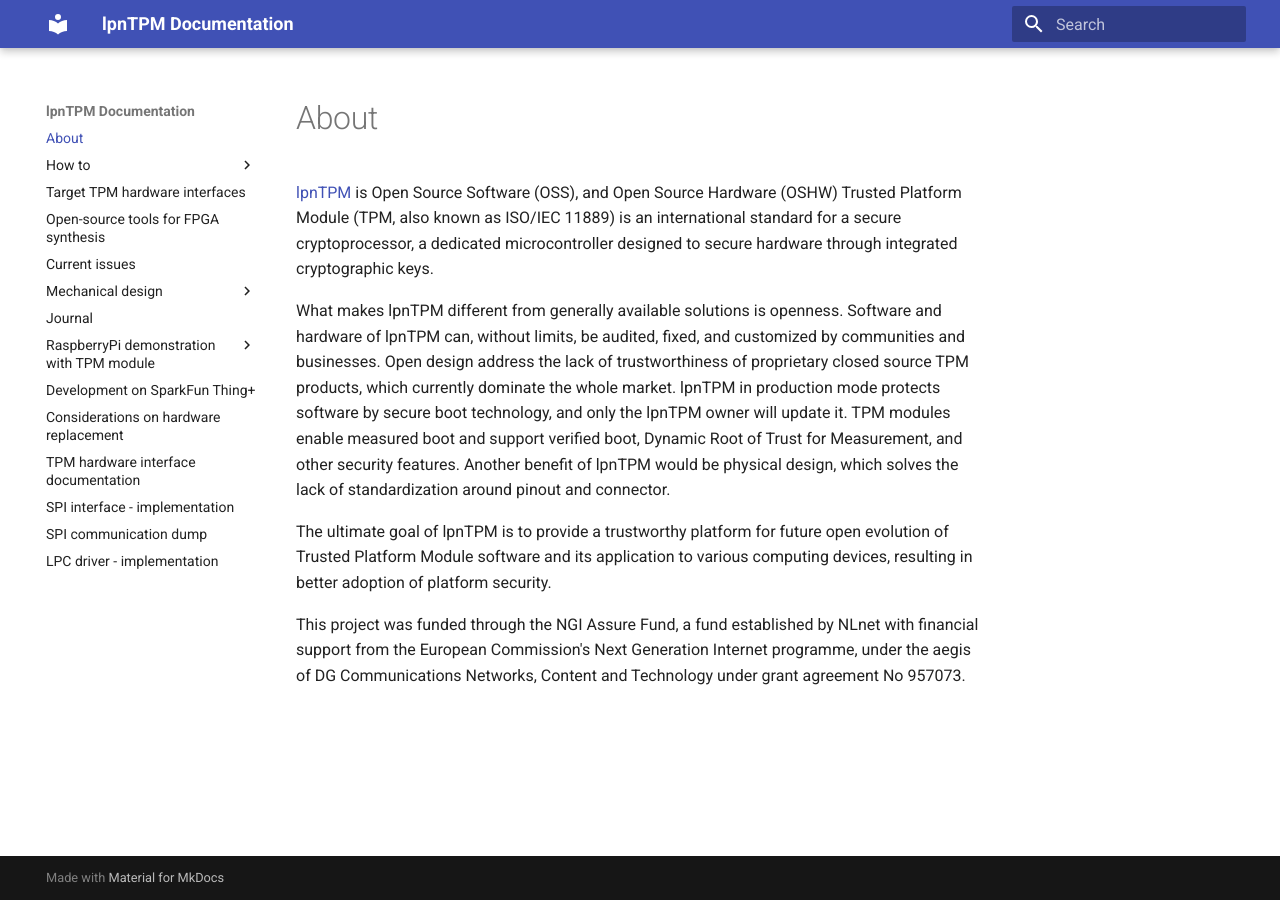
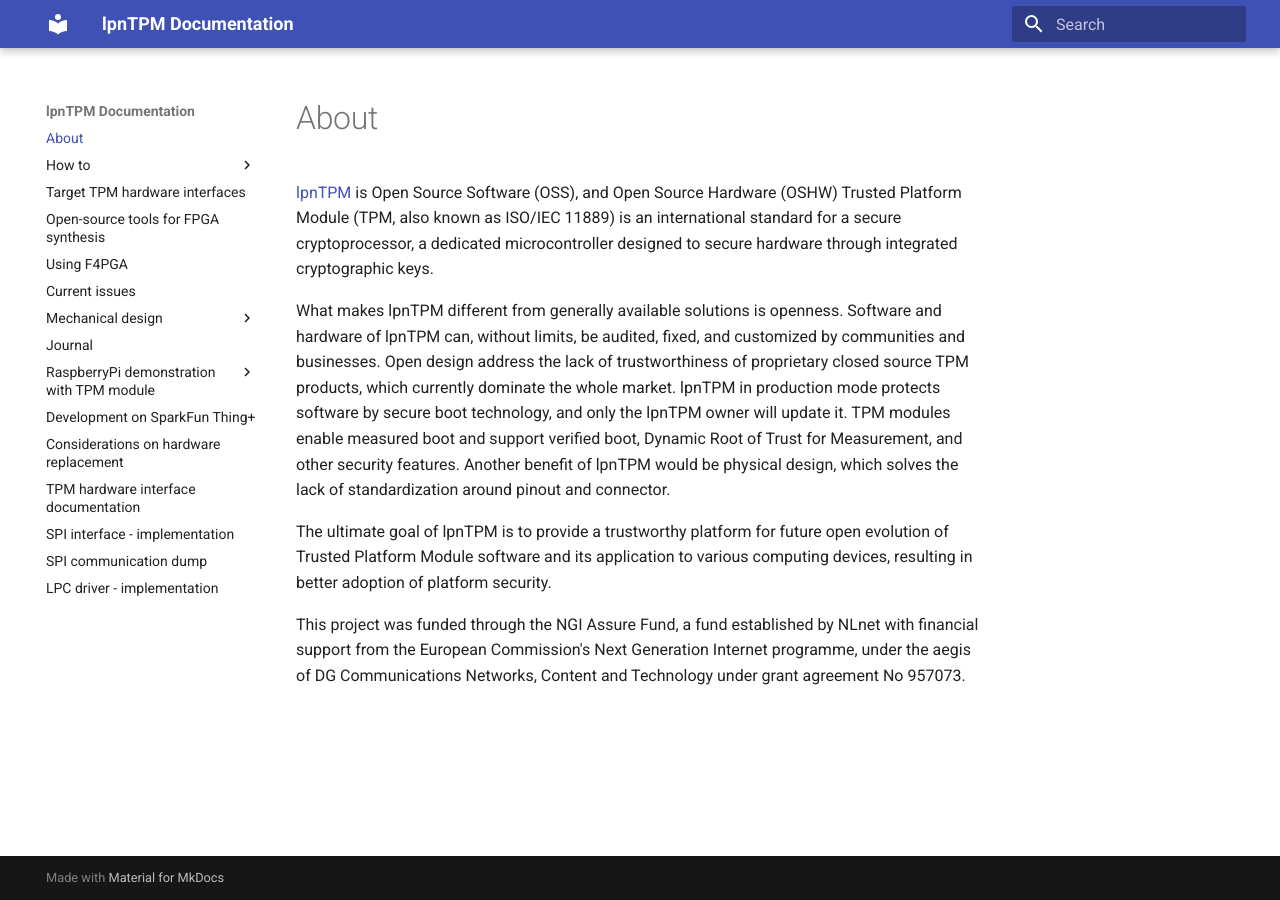
Before and after one commit to lpn-plant/lpntpm-docs, an MkDocs documentation site: the page built from docs/index.md, in a window 1280 px wide. Built offline with MkDocs 1.6.1 and Material for MkDocs 9.7.7, drawn with Linux system fonts in a browser that asks for light colours.

Commit message:
docs/F4PGA_investigation.md: add to mkdocs.yml

```diff
--- a/mkdocs.yml
+++ b/mkdocs.yml
@@ -22,6 +22,7 @@
       - 'TPM driver instrumentation': instrumentation.md
   - 'Target TPM hardware interfaces': hardware_interfaces.md
   - 'Open-source tools for FPGA synthesis': symbiflow_investigation.md
+  - 'Using F4PGA': 'F4PGA_investigation.md'
   - 'Current issues': issues.md
   - 'Mechanical design':
       - 'TPM modules pinout': tpm_modules_pinout.md
```
